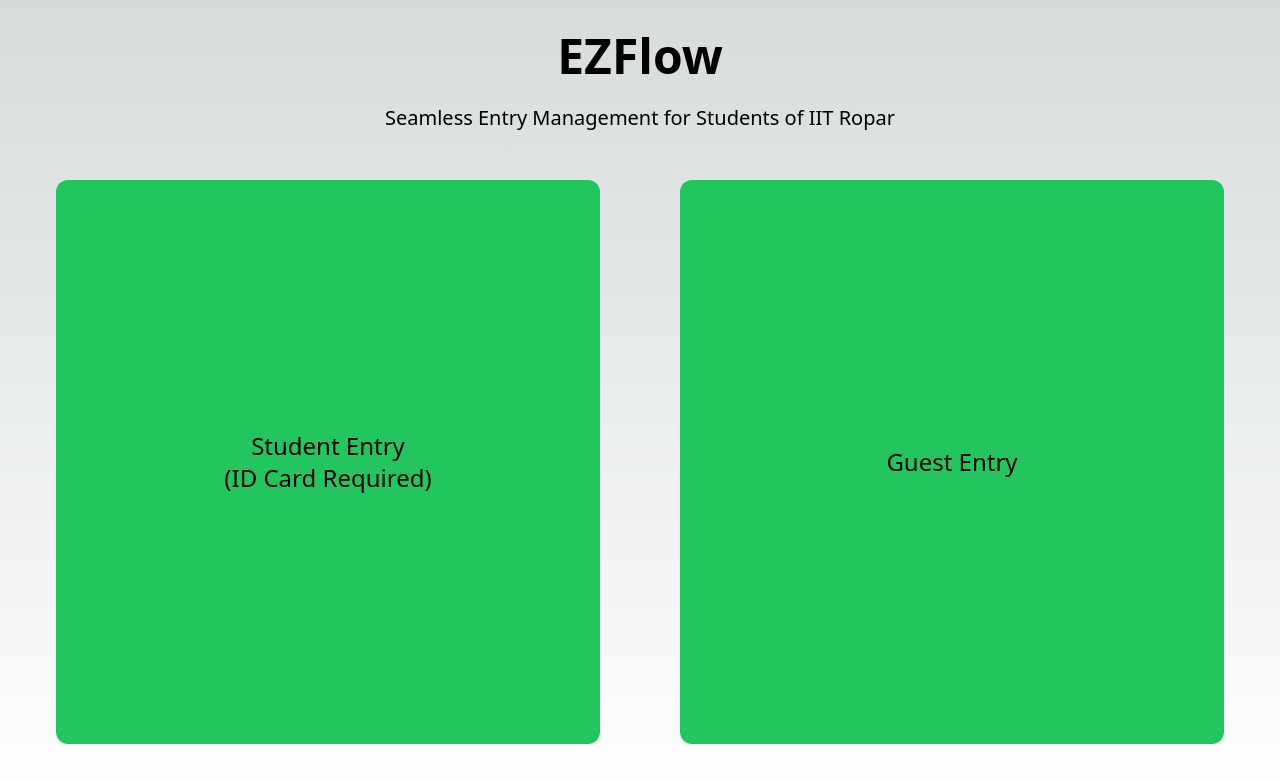
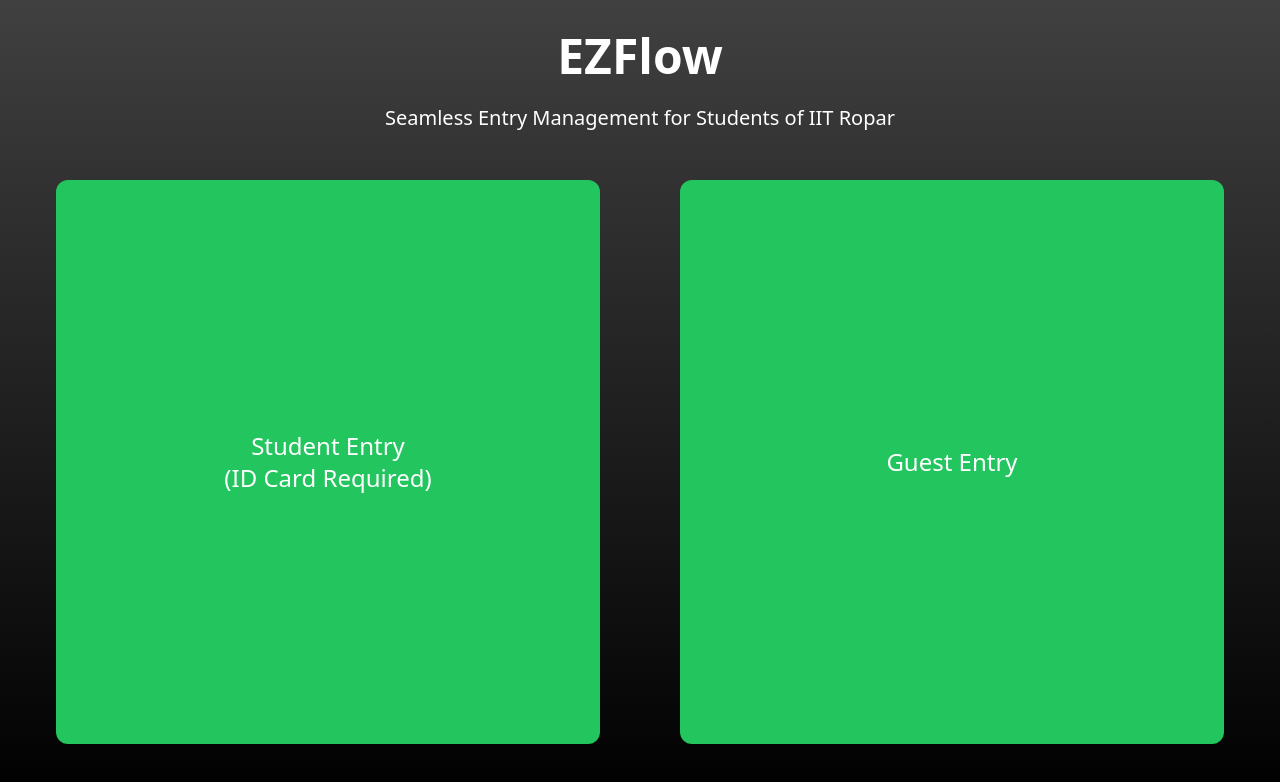
Before and after one commit to Nalin-Angrish/ezflow, a Next.js app: page / in a window 1280 px wide. Shown: the top 782 px of the page. Built offline with nearby package versions, Linux system fonts and the light colour scheme.

Commit message:
Enable sending message to update entry of given user

```diff
--- a/package.json
+++ b/package.json
@@ -13,6 +13,7 @@
     "next": "13.5.6",
     "react": "^18",
     "react-dom": "^18",
+    "react-toastify": "^9.1.3",
     "react-webcam": "^7.1.1"
   },
   "devDependencies": {
--- a/pages/_app.js
+++ b/pages/_app.js
@@ -1,5 +1,9 @@
 import '@/styles/globals.css'
+import { ToastContainer } from 'react-toastify'
 
 export default function App({ Component, pageProps }) {
-  return <Component {...pageProps} />
+  return <>
+  <ToastContainer />
+  <Component {...pageProps} />
+  </>
 }
--- a/pages/student_entry.js
+++ b/pages/student_entry.js
@@ -3,6 +3,7 @@
 import { useRouter } from "next/router";
 import Webcam from "react-webcam";
 import axios from "axios";
+import { ToastContainer, toast } from "react-toastify";
 
 function dataURItoBlob(dataURI) {
   const byteString = atob(dataURI.split(',')[1]);
@@ -18,6 +19,7 @@
   const router = useRouter();
 
   const webcamRef = React.useRef(null);
+  var intervalId;
 
   const capture = React.useCallback(() => {
     const imageb64 = webcamRef.current.getScreenshot();
@@ -31,25 +33,42 @@
       },
     })
     .then(response => {
-      console.log(response.data);
-      document.getElementById("status").innerText = response.data;
+      if(response.data.length == 11){ // Our Entry Number
+        document.getElementById("status").innerText = "Updating Entry"
+        clearInterval(intervalId);
+        const entry_number = String(response.data)
+        console.log(entry_number)
+        axios.post("http://localhost:5000/update_entry", {entry_number:entry_number})
+          .then(resp=>{
+            document.getElementById("toast").innerText = resp.data
+            document.getElementById("toast").style.display = "flex"
+            // toast.warning(resp.data)
+            setTimeout(()=>router.push("/"), 5000);
+          })
+      }else{
+        document.getElementById("status").innerText = response.data
+      }
     })
     .catch(error => {
       // Handle errors
       console.log(error);
     });
-  }, [webcamRef]);
+  }, []);
 
   useEffect(()=>{
-    setInterval(capture, 5000);
+    if (intervalId) {
+        clearInterval(intervalId);
+    }
+    intervalId = setInterval(capture, 5000);
   }, []);
 
   return (
     <main>
+      {/* <ToastContainer /> */}
       <Head>
         <title>Student Entry | EZFlow</title>
       </Head>
-      <header className="w-full p-4 h-full flex justify-center items-center" style={{height:"100vh"}}>
+      <header className="w-full p-4 h-full flex justify-center items-center relative" style={{height:"100vh"}}>
         <div className="flex-1 p-8">
           <h1 className="text-5xl font-bold my-4">Scan the Barcode on your ID Card</h1>
           <h2 className="font-fine text-xl flex items-center">
@@ -70,6 +89,7 @@
           />
         </div>
         <img src="" alt="" id="test" />
+        <div id="toast" className="absolute top-4 right-4 bg-black shadow-lg shadow-slate-900 px-4 py-4 rounded-2xl hidden">        </div>
       </header>
     </main>
   )
--- a/styles/globals.css
+++ b/styles/globals.css
@@ -3,21 +3,13 @@
 @tailwind utilities;
 
 :root {
-  --foreground-rgb: 0, 0, 0;
-  --background-start-rgb: 214, 219, 220;
-  --background-end-rgb: 255, 255, 255;
+  --foreground-rgb: 255, 255, 255;
+  --background-start-rgb: 64, 64, 64;
+  --background-end-rgb: 0, 0, 0;
 }
 
 * {
   transition: all 0.1s ease;
-}
-
-@media (prefers-color-scheme: dark) {
-  :root {
-    --foreground-rgb: 255, 255, 255;
-    --background-start-rgb: 0, 0, 0;
-    --background-end-rgb: 0, 0, 0;
-  }
 }
 
 body {
```
Also changed, not shown: 2 other files (tests, documents, lock files or other folders).
